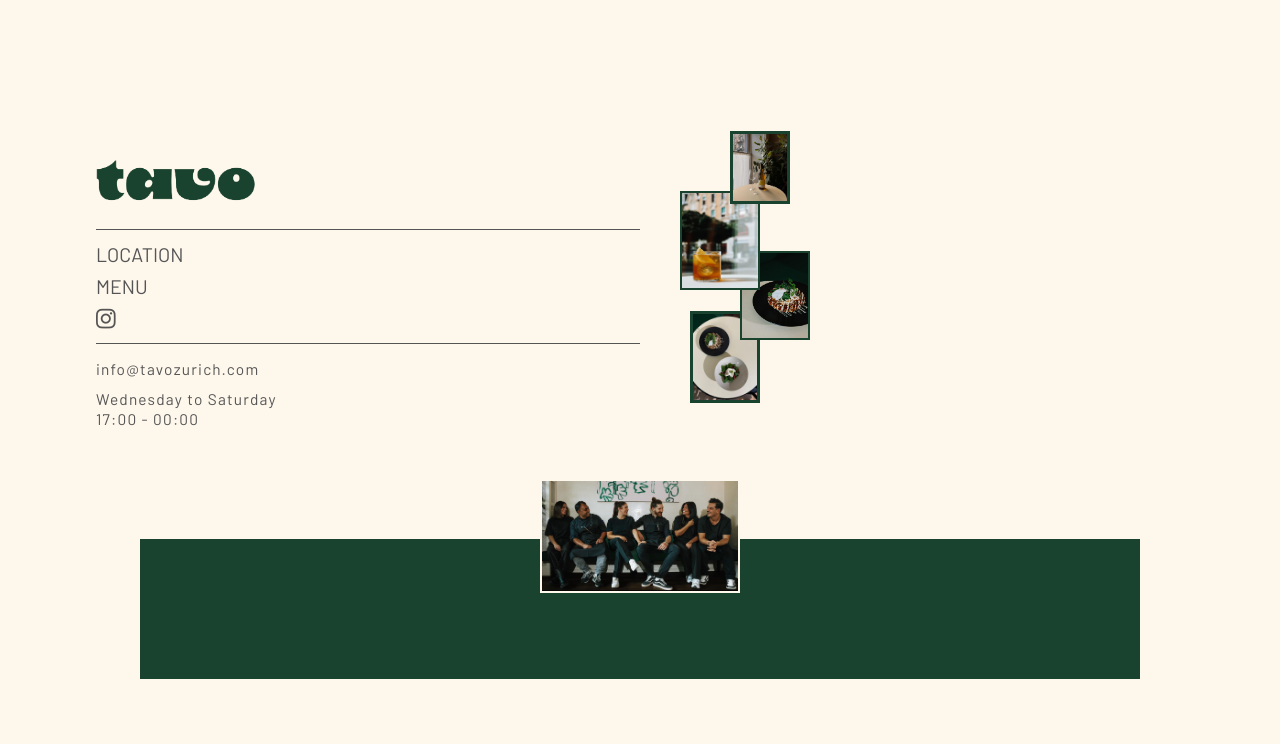
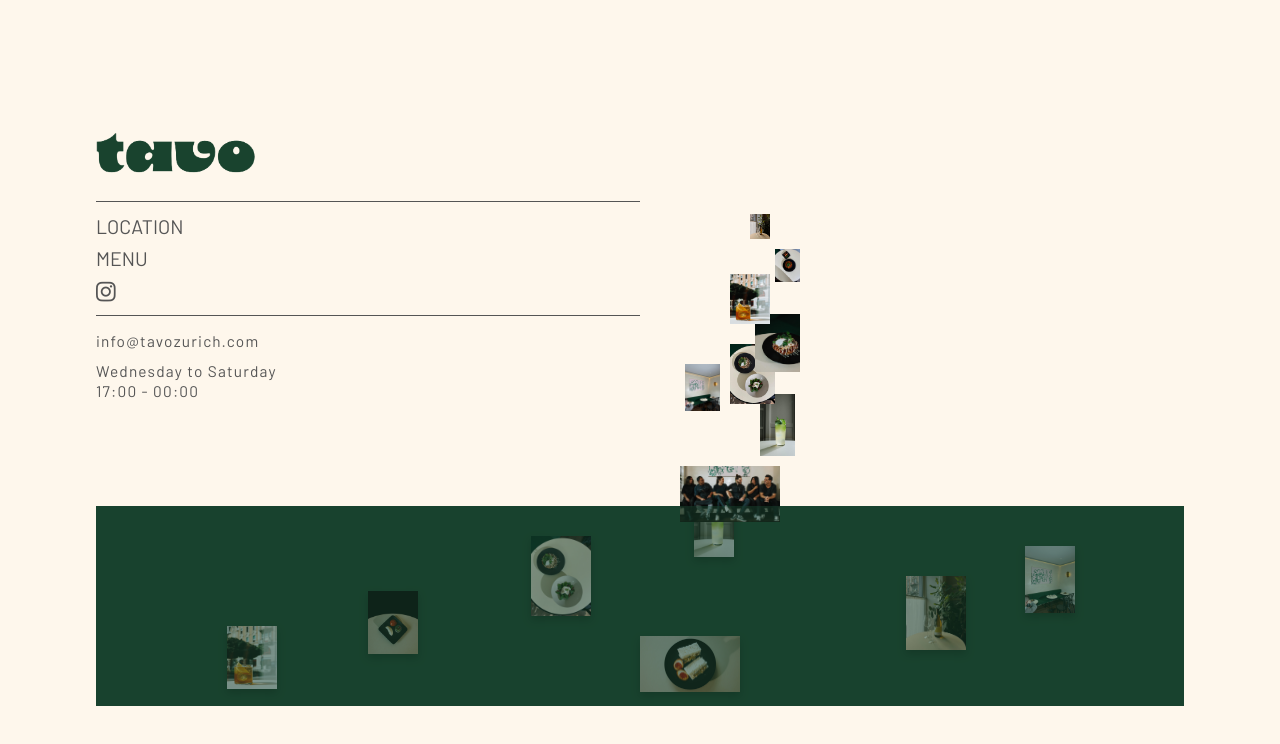
Before and after one commit to EmaBrr/TAVO-BAR, a plain HTML site: page index.html in a window 1280 px wide. Drawn offline with Linux system fonts and the light colour scheme.

Commit message:
testing design

```diff
--- a/index.html
+++ b/index.html
@@ -55,18 +55,33 @@
                             <div class="collage-item">
                                 <img src="./img/Gallery-2.jpg" alt="Image 4">
                             </div>
+                            <div class="collage-item">
+                                <img src="./img/Gallery-5.jpg" alt="Image 5">
+                            </div>
+                            <div class="collage-item">
+                                <img src="./img/Gallery-8.jpg" alt="Image 6">
+                            </div>
+                            <div class="collage-item">
+                                <img src="./img/Gallery-1.jpg" alt="Image 7">
+                            </div>
+
                         </div>
                     </div>
                 </div>
             </div>
             <div class="section-2">
                 <div class="rectangle-container">
+                    <div class="overlay-rectangle"></div>
                     <div class="accent-rectangle"></div>
                     <div class="image-container">
                         <img src="./img/team.png" alt="Group Image" class="group-image">
-                        <!-- <img src="path-to-drink-image1.jpg" alt="Drink Image 1" class="drink-image drink-image-1">
-                        <img src="path-to-drink-image2.jpg" alt="Drink Image 2" class="drink-image drink-image-2">
-                        <img src="path-to-drink-image3.jpg" alt="Drink Image 3" class="drink-image drink-image-3"> -->
+                        <img src="./img/Gallery-1.jpg" alt="Food Image 1" class="drink-image drink-image-1">
+                        <img src="./img/Gallery-2.jpg" alt="Food Image 2" class="drink-image drink-image-2">
+                        <img src="./img/Gallery-3.jpg" alt="Food Image 3" class="drink-image drink-image-3">
+                        <img src="./img/Gallery-4.jpg" alt="Food Image 4" class="drink-image drink-image-4">
+                        <img src="./img/Gallery-5.jpg" alt="Food Image 5" class="drink-image drink-image-5">
+                        <img src="./img/Gallery-6.jpg" alt="Food Image 6" class="drink-image drink-image-6">
+                        <img src="./img/Gallery-7.jpg" alt="Food Image 7" class="drink-image drink-image-7">
                     </div>
                 </div>
             </div>
--- a/scss/__body.scss
+++ b/scss/__body.scss
@@ -47,7 +47,6 @@ body {
           color: $secondary-text-color;
           text-align: left;
           width: 50%;
-          // border: 1px solid red;
 
           .logo {
             margin-bottom: 10px;
@@ -86,18 +85,14 @@ body {
         }
         .right-side {
           width: 50%;
-          // border: 1px solid blue;
 
           .photo-collage {
             position: relative;
             width: 100%;
-            // height: 400px; // Adjust height based on the layout you want
 
             .collage-item {
               position: absolute;
-              // border-radius: 5px;
               overflow: hidden;
-              // box-shadow: 0 4px 8px rgba(0, 0, 0, 0.2);
 
               img {
                 width: 100%;
@@ -107,38 +102,60 @@ body {
             }
           }
 
-          // Example of different sizes for the images
           .collage-item:nth-child(1) {
-            width: 60px;
+            width: 20px;
             height: auto;
-            top: -20px;
-            left: 90px;
-            border: 3px solid $accent-color;
+            top: 90px;
+            left: 110px;
             z-index: 1000;
           }
+
           .collage-item:nth-child(2) {
-            width: 80px;
+            width: 40px;
             height: auto;
-            top: 40px;
-            left: 40px;
-            border: 2px solid $accent-color;
+            top: 150px;
+            left: 90px;
             z-index: 900;
           }
+
           .collage-item:nth-child(3) {
-            width: 70px;
+            width: 45px;
             height: auto;
-            top: 100px;
-            left: 100px;
+            top: 190px;
+            left: 115px;
             z-index: 800;
-            border: 2px solid $accent-color;
           }
 
           .collage-item:nth-child(4) {
-            width: 70px;
+            width: 45px;
             height: auto;
-            top: 160px;
-            left: 50px;
-            border: 3px solid $accent-color;
+            top: 220px;
+            left: 90px;
+            z-index: 2;
+          }
+
+          .collage-item:nth-child(5) {
+            width: 35px;
+            height: auto;
+            top: 240px;
+            left: 45px;
+            z-index: 1;
+          }
+
+          .collage-item:nth-child(6) {
+            width: 25px;
+            height: auto;
+            top: 125px;
+            left: 135px;
+            z-index: 1;
+          }
+
+          .collage-item:nth-child(7) {
+            width: 35px;
+            height: auto;
+            top: 270px;
+            left: 120px;
+            z-index: 1;
           }
         }
       }
@@ -148,64 +165,109 @@ body {
       display: flex;
       justify-content: center;
       align-items: center;
-      margin-top: 100px;
+      margin-top: 95px;
+      position: relative;
 
       .rectangle-container {
         position: relative;
         width: 100%;
-        max-width: 1000px;
+        height: 200px;
         display: flex;
         justify-content: center;
 
         .accent-rectangle {
           background-color: $accent-color;
           width: 100%;
-          height: 140px;
-          position: relative;
+          height: 100%;
+          position: absolute;
+        }
+
+        .overlay-rectangle {
+          position: absolute;
+          width: 100%;
+          height: 100%;
+          background-color: $accent-color;
+          opacity: 0.5;
+          pointer-events: none;
+          z-index: 8888;
         }
 
         .image-container {
-          position: absolute;
+          position: relative;
           top: 0;
           width: 100%;
           display: flex;
+          z-index: 2;
           flex-direction: column;
           align-items: center;
 
           .group-image {
             position: relative;
-            top: -60px;
+            top: -40px;
+            right: -90px;
             width: 60%;
             margin-bottom: 10px;
             z-index: 2;
-            width: 200px;
-            // box-shadow: 0 4px 8px rgba(0, 0, 0, 0.3);
-            border: 2px solid $background-color;
+            width: 100px;
           }
 
           .drink-image {
             position: absolute;
-            width: 200px; // Adjust size as needed
+            width: 200px;
+            top: -50px;
+            right: -60px;
+            z-index: 2;
             box-shadow: 0 4px 8px rgba(0, 0, 0, 0.3);
           }
 
           .drink-image-1 {
-            top: 200px;
-            left: 25%;
+            top: -20px;
+            left: 55%;
+            width: 40px;
             z-index: 1;
           }
 
           .drink-image-2 {
-            top: 220px;
-            left: 50%;
-            transform: translateX(-50%);
-            z-index: 1;
+            top: 30px;
+            left: 40%;
+            // transform: translateX(-50%);
+            z-index: 0;
+            width: 60px;
           }
 
           .drink-image-3 {
-            top: 200px;
-            right: 25%;
+            top: 70px;
+            right: 20%;
             z-index: 1;
+            width: 60px;
+          }
+
+          .drink-image-4 {
+            top: 85px;
+            left: 25%;
+            z-index: 1;
+            width: 50px;
+          }
+
+          .drink-image-5 {
+            top: 40px;
+            right: 10%;
+            z-index: 1;
+            width: 50px;
+          }
+
+          .drink-image-6 {
+            top: 130px;
+            left: 50%;
+            z-index: 0;
+            width: 100px;
+          }
+
+          .drink-image-7 {
+            top: 120px;
+            left: 12%;
+            z-index: 2;
+            width: 50px;
           }
         }
       }
```
Also changed, not shown: style/app.css.
